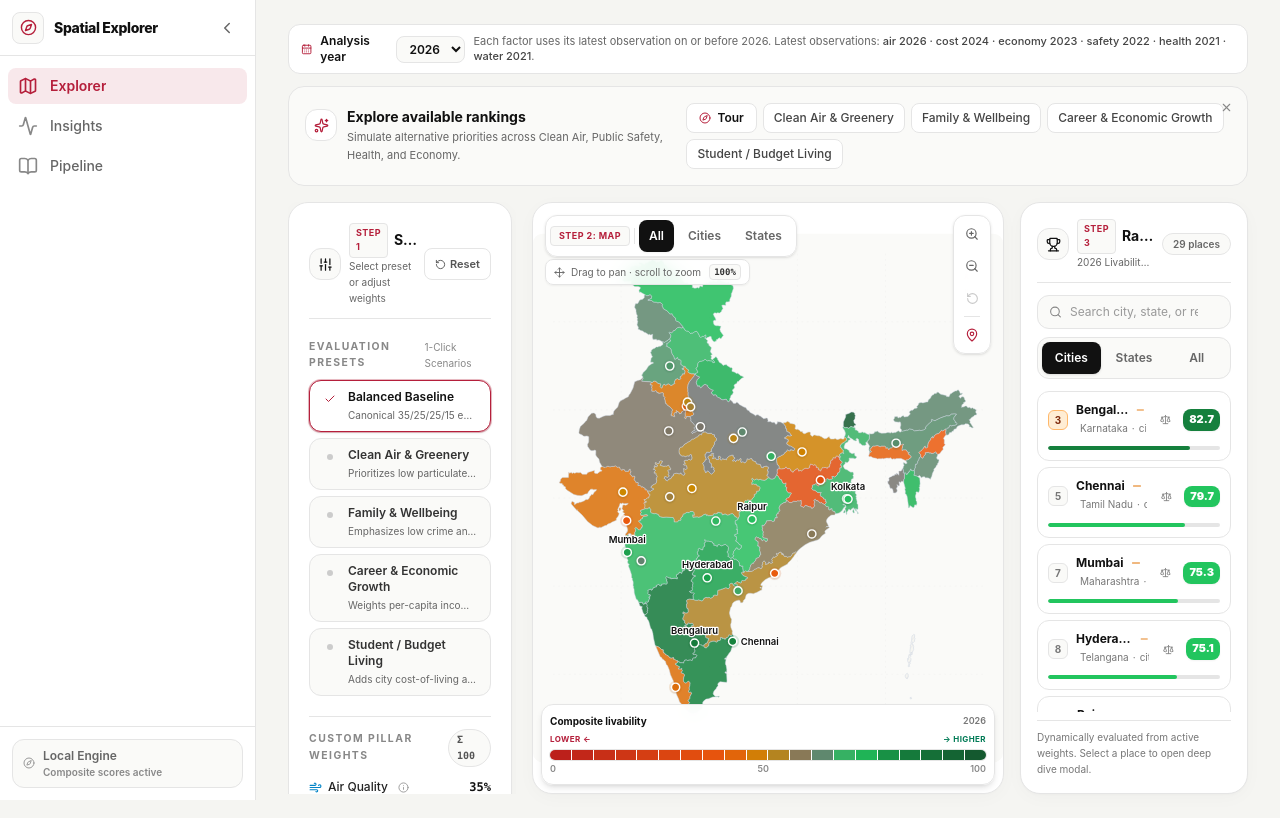
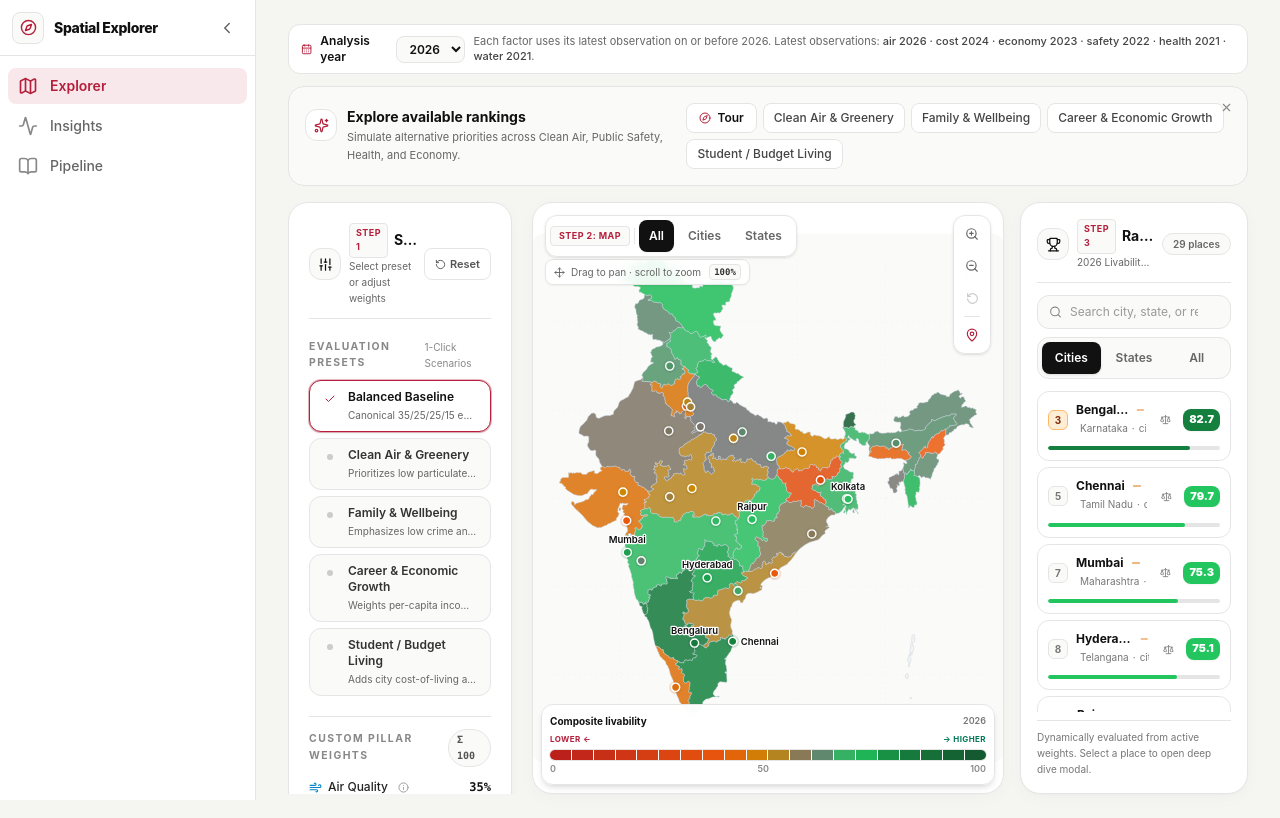
Before and after one commit to PARASMANI-KHUNTE/MCA_DSP_Project_2026, a React (Vite) app in the folder India Livability Intelligence System/frontend/: page / in a window 1280 px wide. Built offline with nearby package versions, Linux system fonts and the light colour scheme.

Commit message:
fix(ui): remove Local Engine badge footer from sidebar

```diff
--- a/India Livability Intelligence System/frontend/src/App.jsx
+++ b/India Livability Intelligence System/frontend/src/App.jsx
@@ -202,7 +202,6 @@ export default function App() {
       <Sidebar
         activeTab={activeTab}
         onSelectTab={setActiveTab}
-        compositeAvailable={DATA_COVERAGE.compositeAvailable}
         isOpen={sidebarOpen}
         onClose={() => setSidebarOpen(false)}
         isCollapsed={sidebarCollapsed}
--- a/India Livability Intelligence System/frontend/src/components/Sidebar.jsx
+++ b/India Livability Intelligence System/frontend/src/components/Sidebar.jsx
@@ -17,7 +17,6 @@ const TABS = [
 export default function Sidebar({
   activeTab,
   onSelectTab,
-  compositeAvailable,
   isOpen = false,
   onClose = () => {},
   isCollapsed = false,
@@ -121,28 +120,6 @@ export default function Sidebar({
             );
           })}
         </nav>
-
-        {/* Footer: Data Status */}
-        <div className="p-3 border-t border-[#E5E5E5] transition-all duration-300">
-          {isCollapsed ? (
-            <div className="flex justify-center" title="Local Engine: All scores are computed locally in your browser.">
-              <Compass size={16} className="text-[#999999]" />
-            </div>
-          ) : (
-            <div
-              className="flex items-center gap-2 rounded-xl border border-[#E5E5E5] bg-[#FAFAF8] px-2.5 py-2 text-xs font-semibold text-[#666666]"
-              title="All scores are computed locally in your browser from the embedded dataset."
-            >
-              <Compass size={12} className="text-[#999999] flex-shrink-0" />
-              <div className="flex flex-col gap-0.5 min-w-0">
-                <span className="truncate">Local Engine</span>
-                <span className="text-[10px] text-[#888888] truncate">
-                  {compositeAvailable ? "Composite scores active" : "Factor-specific view"}
-                </span>
-              </div>
-            </div>
-          )}
-        </div>
       </aside>
     </>
   );
```
